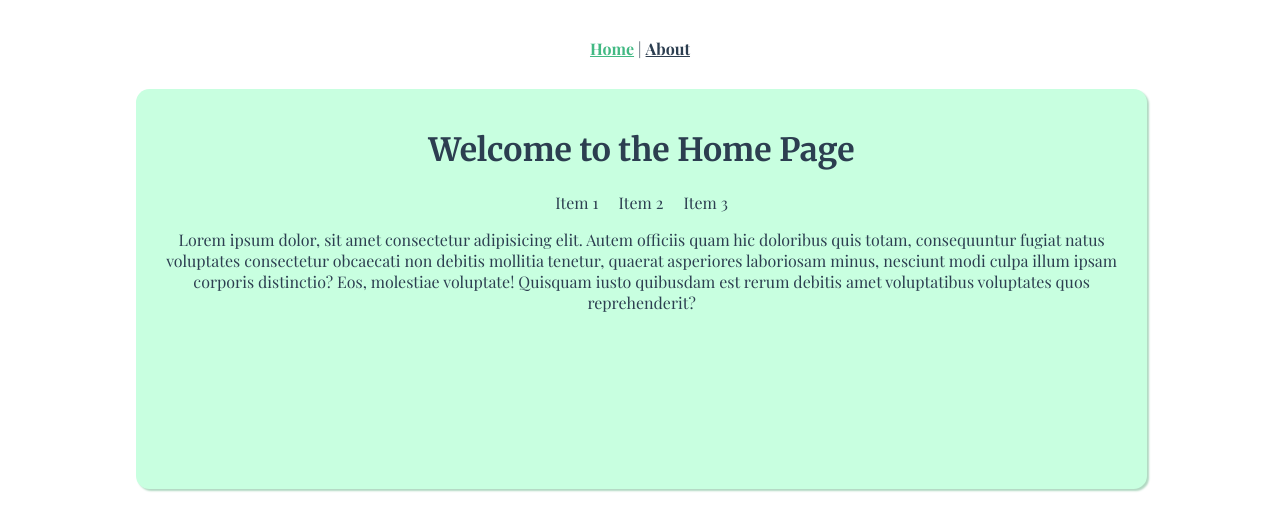
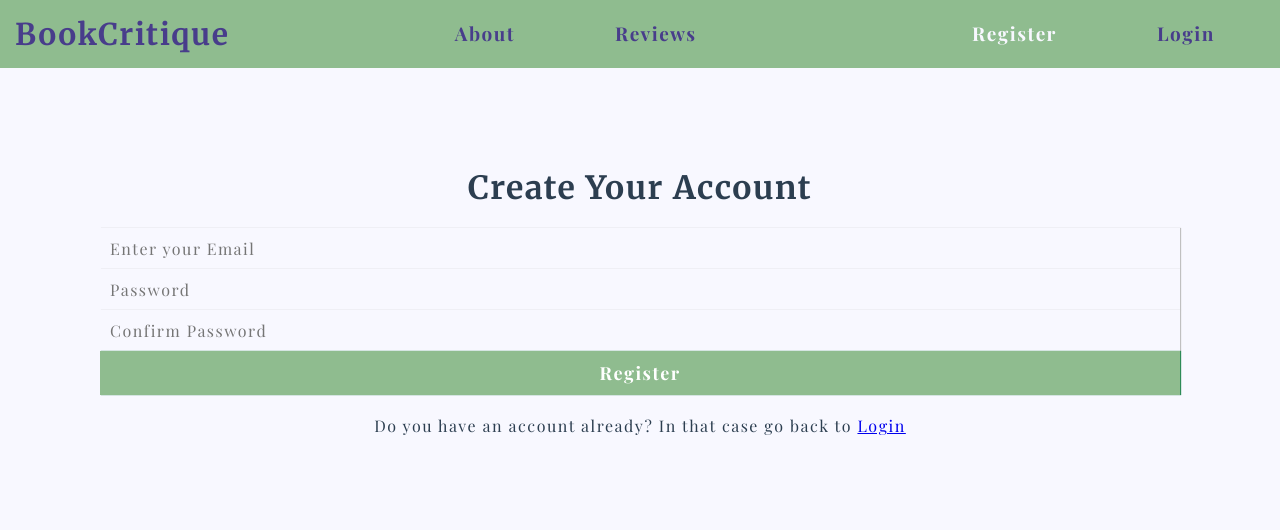
Before and after one commit to jsberlanga/bookscritique-VUEX, a Vue app: page /register in a window 1280 px wide. Shown: the top 530 px of the page. Built offline with nearby package versions, Linux system fonts and the light colour scheme; no server answers.

Commit message:
Firebase + Auth commit

```diff
--- a/package.json
+++ b/package.json
@@ -7,6 +7,7 @@
     "build": "vue-cli-service build"
   },
   "dependencies": {
+    "firebase": "^4.12.0",
     "vue": "^2.5.13",
     "vue-router": "^3.0.1",
     "vuex": "^3.0.1"
--- a/src/App.vue
+++ b/src/App.vue
@@ -1,65 +1,65 @@
 <template>
   <div id="app">
-    <div id="nav">
-      <router-link to="/">Home</router-link> |
-      <router-link to="/about">About</router-link>
+    <appHeader></appHeader>
+
+    <div id="showcase">
+      <transition name="zoom" mode="out-in">
+        <router-view/>
+      </transition>
     </div>
 
-    <transition name="zoom" mode="out-in">
-      <router-view/>
-    </transition>
   </div>
 </template>
+
+<script>
+
+import Header from './components/Shared/Header'
+
+export default {
+  components: {
+    appHeader: Header
+  }
+}
+</script>
+
 
 <style>
 * {
   box-sizing: border-box;
   padding: 0;
+  margin: 0;
+  letter-spacing: 1.5px;
+}
+body {
+  background: ghostwhite
 }
 
 #app {
   text-align: center;
   color: #2c3e50;
   font-family: 'Playfair Display', serif;
+
+}
+
+#showcase > * {
+  padding: 100px;
 }
 
 h1 {
   font-family: 'Merriweather', serif;
 }
 
-#nav {
-  padding: 30px;
-}
-
-#nav a {
-  font-weight: bold;
-  color: #2c3e50;
-}
-
-#nav a.router-link-exact-active {
-  color: #42b983;
-}
-
-.home, .about {
-  width: 80%;
-  min-height: 50vh;
-  margin-left: 10vw;
-
-  border-radius: 10pt;
-  padding: 20px;
-}
-
 .zoom-enter-active {
-  animation: zoomIn 1s
+  animation: zoomIn 0.5s
 }
 .zoom-leave-active {
-  animation: zoomOut 1s
+  animation: zoomOut 0.5s
 }
 
 @keyframes zoomIn {
   from {
     opacity: 0;
-    transform: scale(0.7);
+    transform: scale(0.9);
   }
   to {
     opacity: 1;
@@ -74,7 +74,7 @@ h1 {
   }
   to {
     opacity: 0;
-    transform: scale(0.7);
+    transform: scale(0.9);
   }
 }
 
--- /dev/null
+++ b/src/components/Shared/Header.vue
@@ -0,0 +1,93 @@
+<template>
+  <div id="header">
+
+    <nav class="navbar">
+
+      <ul>
+        <h1 class="main">
+          <router-link to="/">BookCritique</router-link>
+        </h1>
+
+        <div class="elements-left">
+          <li>
+            <router-link to="/about">About</router-link>
+          </li>
+
+          <li>
+            <router-link to="/reviews">Reviews</router-link>
+          </li>
+        </div>
+
+        <div class="elements-right">
+          <li>
+            <router-link to="/register">Register</router-link>
+          </li>
+
+          <li>
+            <router-link to="/login">Login</router-link>
+          </li>
+        </div>
+
+      </ul>
+
+    </nav>
+
+  </div>
+</template>
+
+<script>
+export default {
+  data() {
+    return {};
+  },
+  methods: {}
+};
+</script>
+
+
+<style scoped>
+.navbar {
+  background: darkseagreen;
+  padding: 15px;
+}
+
+.navbar h1 {
+  margin: 0;
+  padding: 0;
+  font-size: 30px;
+}
+
+.navbar ul {
+  display: flex;
+  justify-content: space-between;
+  /* flex-wrap: wrap */
+}
+
+.navbar li {
+  list-style-type: none;
+  display: flex;
+  font-size: 19px;
+  margin-top: 5px;
+}
+
+.navbar a {
+  text-decoration: none;
+  color: darkslateblue;
+  font-weight: bold;
+}
+
+.navbar a.router-link-exact-active {
+  color: ghostwhite;
+}
+
+.navbar .elements-left,
+.elements-right {
+  display: flex;
+  justify-content: space-between;
+}
+
+.navbar .elements-left li,
+.navbar .elements-right li {
+  padding: 0px 50px;
+}
+</style>
--- /dev/null
+++ b/src/components/User/Login.vue
@@ -0,0 +1,92 @@
+<template>
+  <div id="login">
+  <h1> Sign In </h1>
+    <input
+        type="text"
+        name="email"
+        required
+        placeholder="Enter your Email"
+        v-model="email" />
+
+      <input
+        type="password"
+        name="password"
+        required
+        placeholder="Password"
+        v-model="password" />
+
+    <button
+      id="btn"
+      @click="login"
+      >Login</button>
+
+  <p>You don't have an account yet? In that case please go back to <router-link to="/register">Register</router-link></p>
+
+  </div>
+</template>
+
+<script>
+import firebase from "firebase";
+
+export default {
+  name: 'login',
+  data() {
+    return {
+      email: "",
+      password: ""
+    };
+  },
+  methods: {
+    login() {
+      firebase
+        .auth()
+        .signInWithEmailAndPassword(this.email, this.password)
+        .then(
+          user => {
+            console.log(user)
+            this.$router.replace("/reviews");
+          },
+          err => {
+            console.log("Oops. " + err.message);
+          }
+        );
+      }
+    }
+  };
+</script>
+
+
+<style scoped>
+p {
+  margin-top: 20px;
+}
+
+input {
+  min-height: 40px;
+  padding: 10px;
+  font-family: "Playfair Display", serif;
+  font-size: 18px;
+  outline-color: darkslategray;
+  background: ghostwhite;
+  border: none;
+  box-shadow: 1px 0px 1px silver;
+  margin-top: 20px;
+}
+
+#btn {
+  padding: 10px;
+  background: darkseagreen;
+  box-shadow: 1px 0px 1px seagreen;
+  border: none;
+  font-family: "Playfair Display", serif;
+  font-size: 18px;
+  color: white;
+  font-weight: bold;
+  letter-spacing: 1.5px;
+  cursor: pointer;
+}
+
+#btn:active {
+  background: seagreen;
+}
+</style>
--- /dev/null
+++ b/src/components/User/Register.vue
@@ -0,0 +1,116 @@
+<template>
+<div id="register">
+  <h1>Create Your Account</h1>
+  <form action="">
+    <input
+      id="email"
+      type="text"
+      name="email"
+      required
+      placeholder="Enter your Email"
+      v-model="email" />
+
+    <input
+      type="password"
+      name="password"
+      required
+      placeholder="Password"
+      v-model="password"/>
+
+      <input
+      type="password"
+      name="confirmPassword"
+      required
+      placeholder="Confirm Password"
+      v-model="confirmPassword"/>
+
+
+    <button
+      class="btn"
+      @click.stop.prevent="register"
+    >Register</button>
+
+    <p>Do you have an account already? In that case go back to <router-link to="/login">Login</router-link></p>
+  </form>
+</div>
+</template>
+
+<script>
+import firebase from 'firebase'
+
+export default {
+  data () {
+    return {
+      email: '',
+      password: '',
+      confirmPassword: ''
+    }
+  },
+  // computed: {
+  //   comparePasswords () {
+  //     this.password !== this.confirmPassword ? 'Passwords do not match' : ''
+  //   }
+  // },
+  methods: {
+    register () {
+      if (this.password !== this.confirmPassword) {
+        alert('Passwords do not match')
+        return
+      }
+      firebase.auth().createUserWithEmailAndPassword(this.email, this.password)
+        .then(function (user) {
+          console.log(user)
+        })
+        .catch(err => console.log(err))
+
+      this.$router.replace('login')
+    }
+  }
+}
+</script>
+
+
+<style scoped>
+
+form {
+  display: flex;
+  flex-direction: column;
+}
+
+h1 {
+  margin-bottom: 20px;
+}
+
+input {
+  min-height: 40px;
+  padding: 10px;
+  font-family: 'Playfair Display', serif;
+  font-size: 16px;
+  outline-color: darkslategray;
+  background: ghostwhite;
+  border: none;
+  box-shadow: 1px 0px 1px silver;
+}
+
+.btn {
+  padding: 10px;
+  background: darkseagreen;
+  border: none;
+  font-family: 'Playfair Display', serif;
+  font-size: 18px;
+  color: white;
+  font-weight: bold;
+  letter-spacing: 1.5px;
+  cursor: pointer;
+  box-shadow: 1px 0px 1px seagreen;
+}
+
+.btn:active {
+  background: seagreen
+}
+
+p {
+   margin-top: 20px;
+}
+
+</style>
--- a/src/main.js
+++ b/src/main.js
@@ -2,11 +2,27 @@ import Vue from 'vue'
 import App from './App.vue'
 import router from './router'
 import store from './store'
+import firebase from 'firebase'
 
 Vue.config.productionTip = false
 
-new Vue({
-  router,
-  store,
-  render: h => h(App)
-}).$mount('#app')
+let app;
+let config = {
+    apiKey: "AIzaSyAOyOzAzXpV__dAgUWgxNzNOXCs-jw2eqU",
+    authDomain: "vue-books-blog.firebaseapp.com",
+    databaseURL: "https://vue-books-blog.firebaseio.com",
+    projectId: "vue-books-blog",
+    storageBucket: "vue-books-blog.appspot.com",
+    messagingSenderId: "904541823934"
+  };
+
+firebase.initializeApp(config);
+firebase.auth().onAuthStateChanged(function(user) {
+  if (!app) {
+    app = new Vue({
+      router,
+      store,
+      render: h => h(App)
+    }).$mount('#app')
+  }
+})
--- a/src/router.js
+++ b/src/router.js
@@ -1,21 +1,59 @@
-import Vue from 'vue'
-import Router from 'vue-router'
-import Home from './views/Home.vue'
-import About from './views/About.vue'
+import Vue from "vue";
+import Router from "vue-router";
+import Home from "./views/Home.vue";
+import About from "./views/About.vue";
+import Reviews from "./views/Reviews.vue";
+import Login from "./components/User/Login.vue";
+import Register from "./components/User/Register.vue";
+import firebase from "firebase";
 
-Vue.use(Router)
+Vue.use(Router);
 
-export default new Router({
+let router = new Router({
   routes: [
     {
-      path: '/',
+      path: "*",
+      redirect: "/login"
+    },
+    {
+      path: "/",
       name: 'home',
       component: Home
     },
     {
-      path: '/about',
-      name: 'about',
+      path: "/about",
+      name: "about",
       component: About
+    },
+    {
+      path: "/register",
+      name: "register",
+      component: Register
+    },
+    {
+      path: "/login",
+      name: "login",
+      component: Login
+    },
+    {
+      path: "/reviews",
+      name: "reviews",
+      component: Reviews,
+      meta: {
+        requiresAuth: true
+      }
     }
-  ]
-})
+  ],
+  mode: "history"
+});
+
+router.beforeEach((to, from, next) => {
+  let currentUser = firebase.auth().currentUser;
+  let requiresAuth = to.matched.some(record => record.meta.requiresAuth);
+
+  if (requiresAuth && !currentUser) next("login");
+  // else if (!requiresAuth && currentUser) next("reviews");
+  else next();
+});
+
+export default router;
--- a/src/views/About.vue
+++ b/src/views/About.vue
@@ -6,7 +6,7 @@
 </template>
 
 <script>
-import Welcome from '../components/Welcome'
+import Welcome from '../components/Shared/Welcome'
 
 export default {
   components: {
--- a/src/views/Home.vue
+++ b/src/views/Home.vue
@@ -6,7 +6,7 @@
 </template>
 
 <script>
-import Welcome from '../components/Welcome'
+import Welcome from '../components/Shared/Welcome'
 
 export default {
   name: 'home',
--- /dev/null
+++ b/src/views/Reviews.vue
@@ -0,0 +1,21 @@
+<template>
+  <div id="reviews">
+    <h1>Reviews Page</h1>
+    <button @click="logout">Logout from firebase</button>
+  </div>
+</template>
+
+<script>
+import firebase from 'firebase'
+
+export default {
+  methods: {
+    logout () {
+      firebase.auth().signOut()
+        .then(() => {
+          this.$router.replace('login')
+        })
+    }
+  }
+}
+</script>
```
Also changed, not shown: src/components/Shared/Welcome.vue (renamed from src/components/Welcome.vue), 1 other file (tests, documents, lock files or other folders).
